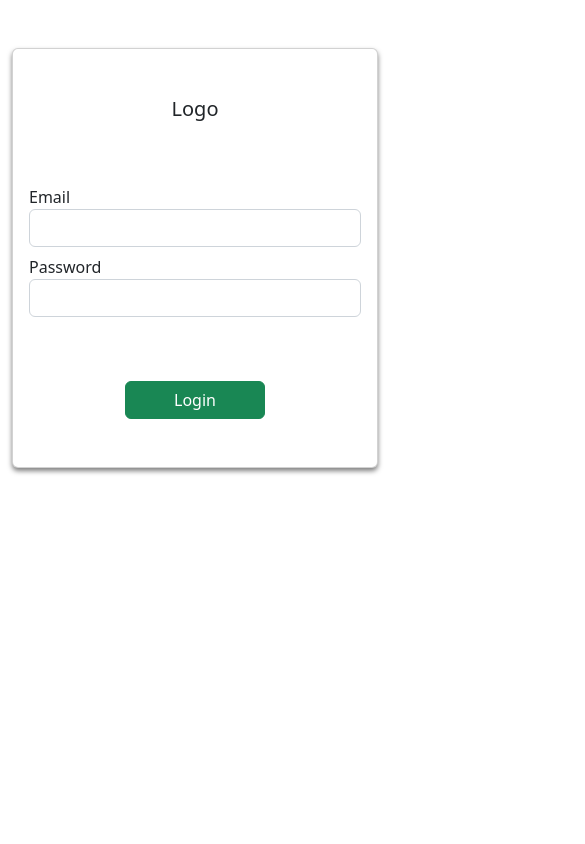
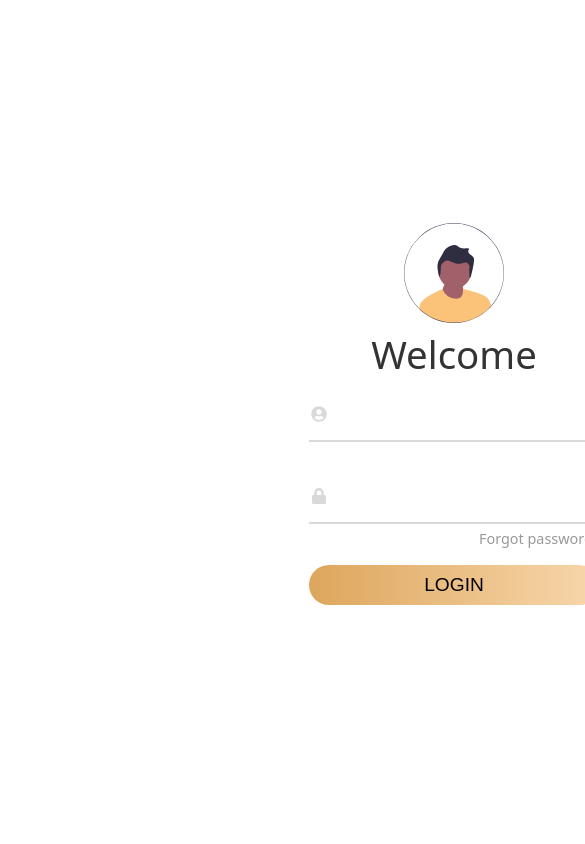
Before and after one commit to Manenomyk/Fredor-Investment, a React (Create React App) app: page /login in a window 390 px wide. Shown: the top 844 px of the page, 585 px wide, since content can reach past the window. Built offline with nearby package versions, Linux system fonts and the light colour scheme.

Commit message:
change in the login page

```diff
--- a/src/Admin/AdminLogin/Login.css
+++ b/src/Admin/AdminLogin/Login.css
@@ -1,3 +1,198 @@
+*{
+    padding: 0;
+    margin: 0;
+    box-sizing: border-box;
+}
+
+
+.containerone{
+    width: auto;
+    height: 100vh;
+    display: grid;
+    grid-template-columns: repeat(2, 1fr);
+    grid-gap: 7rem;
+    padding: 0 2rem;
+}
+
+.imgg{
+    display: flex;
+    justify-content: flex-end;
+    align-items: center;
+}
+
+.imgg img{
+    width: 200px;
+}
+.avatar{
+    width: 100px;
+}
+.regconta{
+    display: flex;
+    justify-content: center;
+    align-items: center;
+}
+form{
+    width: 360px;
+}
+
+form h2{
+    font-size: 2.9rem;
+    text-decoration: uppercase;
+    margin: 15px 0;
+    color: #333;
+}
+.ava{
+    display: flex;
+    justify-content: center;
+}
+.wel{
+    display: flex;
+    justify-content: center;
+}
+.input-div.focus .i i{
+color: #fbc37a;
+}
+.input-div.focus div h5{
+    top: 5px;
+    font-size: 15px;
+}
+.input-div{
+    position: relative;
+    display: grid;
+    grid-template-columns: 7% 93%;
+    margin: 25px 0;
+    padding: 5px 0;
+    border-bottom: 2px solid #d9d9d9;
+}
+
+.input-div:after, .input-div:before{
+    content: '';
+    position: absolute;
+    bottom: -2px;
+    width: 0;
+    height: 2px;
+    background-color: #fbc37a;
+    transition: .3s;
+}
+.input-div:after{
+    right: 50%;
+}
+.input-div:before{
+    left: 50%;
+}
+.input-div.focus:after, .input-div.focus:before{
+width: 50%;
+}
+
+
+.input-div.one{
+    margin-top: 0;
+}
+.input-div.two{
+    margin-bottom: 4px;
+}
+
+.i{
+    display: flex;
+    justify-content: center;
+    align-items: center;
+}
+
+.i i{
+    color: #d9d9d9;
+    transition: .3s;
+}
+.input-div > div{
+    position: relative;
+    height: 45px;
+}
+.input-div > div h5{
+    position: absolute;
+    left: 10px;
+    top: 50%;
+    transform: translateY(-50%);
+    color: #999;
+    display: none;
+    font-size: 18px;
+    transition: .3s;
+}
+.input{
+    position: absolute;
+    width: 100%;
+    height: 100%;
+    top: 0;
+    left: 0;
+    border: none;
+    outline: none;
+    background: none;
+    padding: 0.5rem 0.7rem;
+    font-size: 1.2rem;
+    color: #555;
+    font-family: 'Poppins', sans-serif;
+}
+a{
+    display: block;
+    text-align: right;
+    text-decoration: none;
+    color: #999;
+    font-size: 0.9rem;
+    transition: .3s;
+}
+a:hover{
+    color: #fbc37a;
+}
+
+.btn1{
+    display: block;
+    width: 100%;
+    height: 40px;
+    border-radius: 25px;
+    margin: 1rem 0;
+    font-size: 1.2rem;
+    outline: none;
+    border: none;
+    background-image: linear-gradient(to right, #dda65d, #f8d7ab, #cc9042);
+    font-family: 'Poppins', sans-serif;
+    text-transform: uppercase;
+    color: #000;
+    background-size: 200%;
+    transition: .5s;
+}
+.bt:hover{
+    background-position: right;
+}
+
+@media screen and (max-width: 1050px) {
+    .containerone{
+        grid-gap: 5rem;
+    }
+}
+@media screen and (max-width:1000px) {
+    form{
+        width: 290px;
+    }
+    form h2{
+        font-size: 2.4rem;
+        margin: 8px 0;
+    }
+    .imgg img{
+        width: 400px;
+    }
+}
+@media screen and (max-width: 1000px) {
+    .imgg{
+        display: none;
+    }
+    .regconta{
+        width: 100vh;
+        justify-content: center;
+    }
+}
+
+
+
+
+
 .logContainer{
     width: auto;
     height: 100vh;
--- a/src/Admin/AdminLogin/Login.js
+++ b/src/Admin/AdminLogin/Login.js
@@ -3,8 +3,31 @@ import React, { useState } from "react";
 import * as log from "react-bootstrap";
 import "./Login.css";
 import { useNavigate } from "react-router-dom";
+import login from '../../Images/login.svg';
+import avatar from '../../Images/avatar.svg';
+import { FaUserCircle } from "react-icons/fa";
+import { FaLock } from "react-icons/fa";
 
 function Login() {
+
+  const inputs = document.querySelectorAll('.input');
+  function focusFunc() {
+    let parent =this.parentNode.parentNode;
+    parent.classList.add('focus');
+  }
+  function blurFunc() {
+    let parent =this.parentNode.parentNode;
+    if(this.value == ""){
+      parent.classList.remove('focus');
+    }
+
+  }
+
+inputs.forEach(input =>{
+  input.addEventListener('focus', focusFunc);
+  input.addEventListener('blur', blurFunc);
+});
+
   const navigate = useNavigate();
   const [serverError, setServerError] = useState("");
   const [loading, setLoading] = useState(false);
@@ -71,6 +94,44 @@ function Login() {
 
   return (
     <div>
+
+
+  <log.Container className="containerone">
+  <div className="imgg">
+          <img src={login} alt="login" />
+        </div>
+        <div className="regconta">
+          <form action="">
+            <div className="ava">
+            <img className="avatar" src={avatar} alt="avatar" />
+            </div>
+            <h2 className="wel">Welcome</h2>
+            <div className="input-div one">
+              <div className="i">
+                <i><FaUserCircle /></i>
+              </div>
+              <div>
+                <h5>Username</h5>
+                <input className="input" type="text" />
+              </div>
+            </div>
+            <div className="input-div two">
+              <div className="i">
+                <i><FaLock /></i>
+              </div>
+              <div>
+                <h5>password</h5>
+                <input className="input" type="password" />
+              </div>
+            </div>
+            <a href="#" >Forgot password?</a>
+            <input type="submit" name="" id="" className="btn1" value="Login"/>
+          </form>
+        </div>
+  </log.Container>
+
+
+
       <log.Container className="logContainer">
         <log.Row>
           <log.Col className=" mx-auto" lg={5}>
--- a/src/Admin/Register/Register.js
+++ b/src/Admin/Register/Register.js
@@ -5,6 +5,10 @@ import "./Register.css";
 import axios from "axios";
 import { Oval } from "react-loader-spinner";
 import { useNavigate } from "react-router-dom";
+import login from '../../Images/login.svg';
+import avatar from '../../Images/avatar.svg';
+import { FaUserCircle } from "react-icons/fa";
+import { FaLock } from "react-icons/fa";
 
 function Register() {
   const navigate = useNavigate();
@@ -133,6 +137,40 @@ function Register() {
           </div>
         )}
       </div>
+
+      <register.Container className="containerone">
+  <div className="imgg">
+          <img src={login} alt="login" />
+        </div>
+        <div className="regconta">
+          <form action="">
+            <div className="ava">
+            <img className="avatar" src={avatar} alt="avatar" />
+            </div>
+            <h2 className="wel">Welcome</h2>
+            <div className="input-div one">
+              <div className="i">
+                <i><FaUserCircle /></i>
+              </div>
+              <div>
+                <h5>Username</h5>
+                <input className="input" type="text" />
+              </div>
+            </div>
+            <div className="input-div two">
+              <div className="i">
+                <i><FaLock /></i>
+              </div>
+              <div>
+                <h5>password</h5>
+                <input className="input" type="password" />
+              </div>
+            </div>
+            <a href="#" >Forgot password?</a>
+            <input type="submit" name="" id="" className="btn1" value="Login"/>
+          </form>
+        </div>
+  </register.Container>
 
       <register.Container>
         <register.Row>
--- a/src/App.css
+++ b/src/App.css
@@ -1,3 +1,4 @@
+
 .App {
   text-align: center;
 }
```
Also changed, not shown: src/Images/avatar.svg (added), src/Images/login.svg (added).
